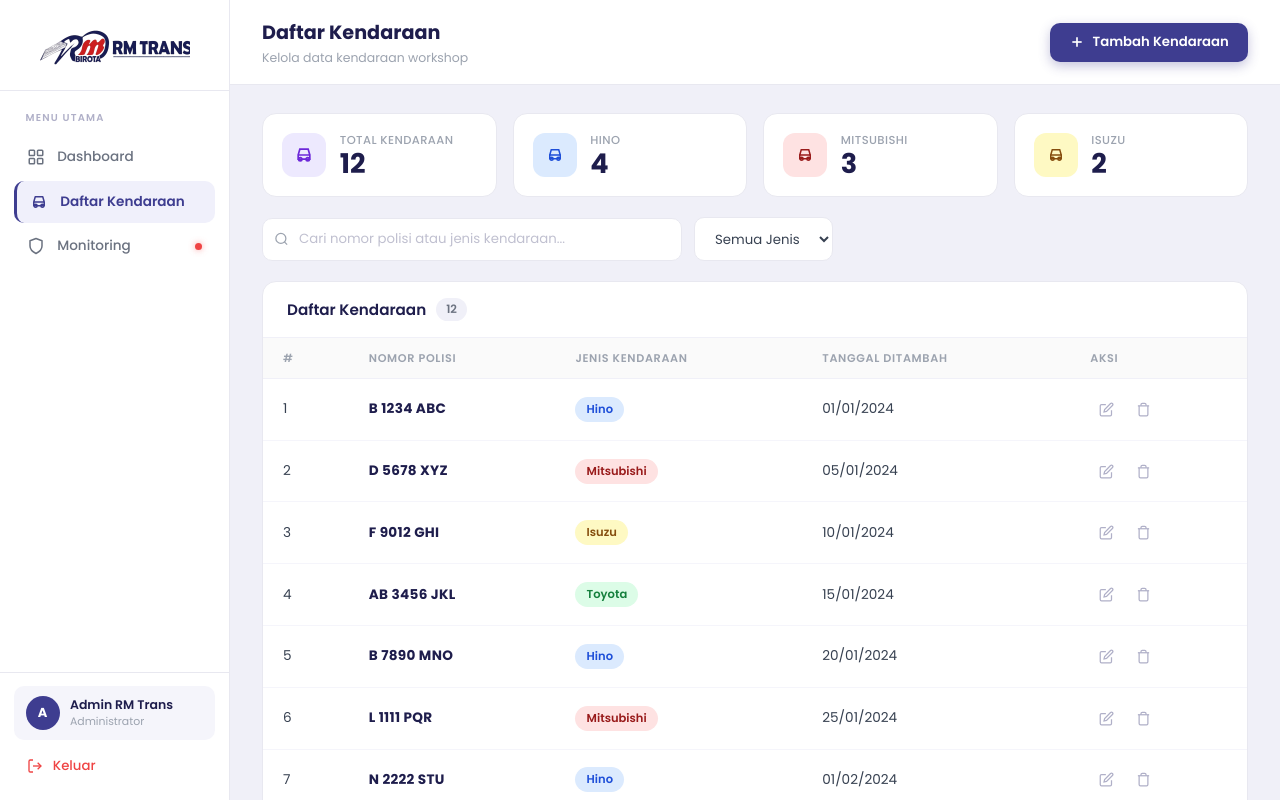
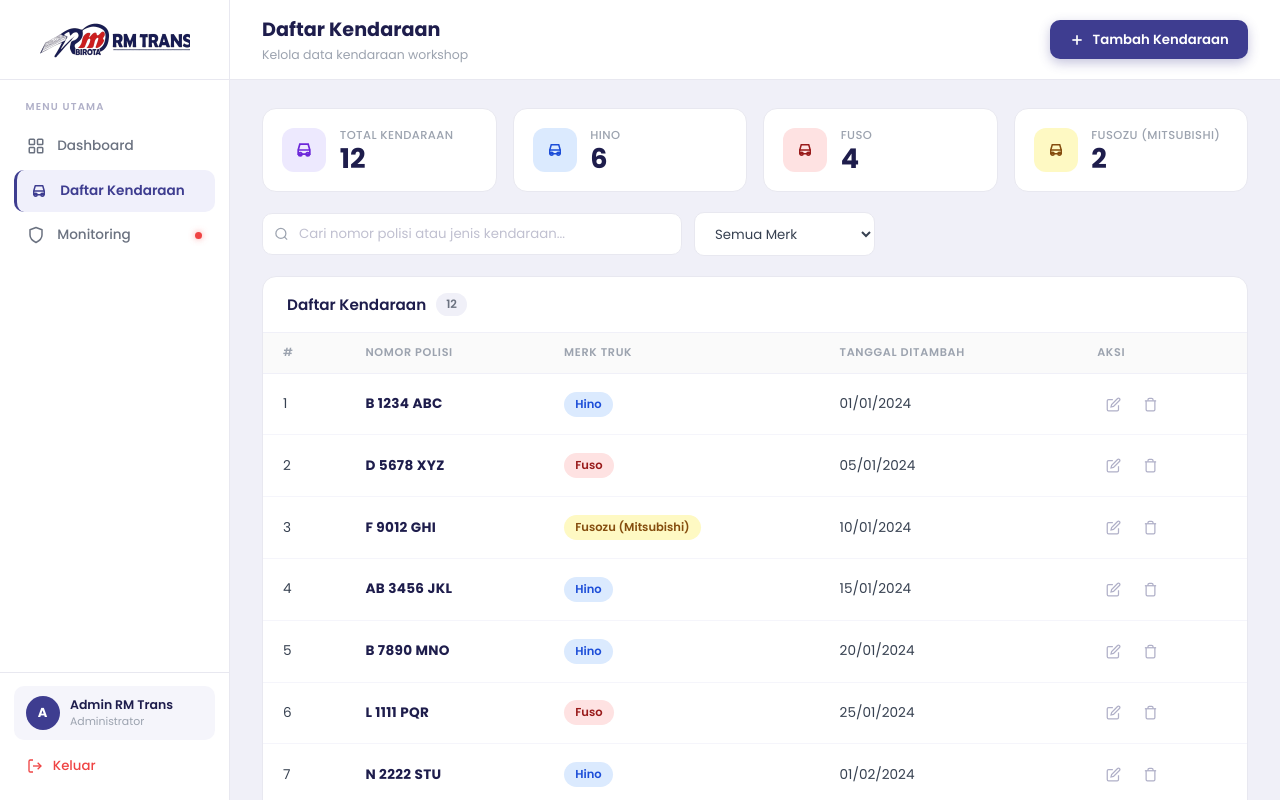
Before and after one commit to Ronaltama/RM_TRANS-Monitoring-Bengkel, a Vue app in the folder Frontend/: page /kendaraan in a window 1280 px wide. Shown: the top 800 px of the page. Built offline with nearby package versions, Linux system fonts and the light colour scheme.

Commit message:
perubahan dikit

```diff
--- a/Frontend/src/components/AddKendaraanModal.vue
+++ b/Frontend/src/components/AddKendaraanModal.vue
@@ -24,7 +24,7 @@
 
         <form @submit.prevent="handleSubmit" class="modal-body">
           <div class="form-group">
-            <label>Merk Kendaraan <span class="req">*</span></label>
+            <label>Merk Truk <span class="req">*</span></label>
             <select v-model="form.jenis_kendaraan" required>
               <option value="">— Pilih Merk —</option>
               <option v-for="m in merks" :key="m" :value="m">{{ m }}</option>
@@ -40,7 +40,7 @@
           <transition name="fade">
             <div v-if="form.jenis_kendaraan || form.nopol" class="preview-box">
               <div class="preview-row">
-                <span class="preview-label">Jenis</span>
+                <span class="preview-label">Merk</span>
                 <span class="preview-val">{{ form.jenis_kendaraan || '—' }}</span>
               </div>
               <div class="preview-row">
@@ -71,7 +71,7 @@ export default {
   data() {
     return {
       form: { jenis_kendaraan: '', nopol: '' },
-      merks: ['Hino', 'Mitsubishi', 'Isuzu', 'Toyota', 'Daihatsu', 'Suzuki', 'Nissan']
+      merks: ['Hino', 'Fuso', 'Fusozu (Mitsubishi)']
     }
   },
   computed: {
--- a/Frontend/src/components/AddVehicleToMonitoringModal.vue
+++ b/Frontend/src/components/AddVehicleToMonitoringModal.vue
@@ -43,10 +43,10 @@ export default {
       availableKendaraan: [
         { id: 7, nopol: 'N 2222 STU', jenis_kendaraan: 'Hino' },
         { id: 8, nopol: 'R 3333 VWX', jenis_kendaraan: 'Isuzu' },
-        { id: 9, nopol: 'S 4444 YZA', jenis_kendaraan: 'Toyota' },
-        { id: 10, nopol: 'K 5555 BCD', jenis_kendaraan: 'Daihatsu' },
+        { id: 9, nopol: 'S 4444 YZA', jenis_kendaraan: 'Fuso' },
+        { id: 10, nopol: 'K 5555 BCD', jenis_kendaraan: 'Hino' },
         { id: 11, nopol: 'H 6666 EFG', jenis_kendaraan: 'Hino' },
-        { id: 12, nopol: 'G 7777 HIJ', jenis_kendaraan: 'Mitsubishi' }
+        { id: 12, nopol: 'G 7777 HIJ', jenis_kendaraan: 'Fuso' }
       ],
       form: { kendaraan_id: '', initial_km: 0 },
       errors: {}
--- a/Frontend/src/components/EditKendaraanModal.vue
+++ b/Frontend/src/components/EditKendaraanModal.vue
@@ -29,7 +29,7 @@
             <input v-model="form.nopol" type="text" placeholder="B 1234 ABC" required />
           </div>
           <div class="form-group">
-            <label>Merk Kendaraan <span class="req">*</span></label>
+            <label>Merk Truk <span class="req">*</span></label>
             <select v-model="form.jenis_kendaraan" required>
               <option value="" disabled>— Pilih Merk —</option>
               <option v-for="m in merks" :key="m" :value="m">{{ m }}</option>
@@ -59,8 +59,8 @@ export default {
   },
   data() {
     return {
-      form: { nopol: '', jenis_kendaraan: '' },
-      merks: ['Hino', 'Mitsubishi', 'Isuzu', 'Toyota', 'Daihatsu', 'Suzuki', 'Nissan']
+      form: { jenis_kendaraan: '', nopol: '' },
+      merks: ['Hino', 'Fuso', 'Fusozu (Mitsubishi)']
     }
   },
   watch: {
--- a/Frontend/src/components/Sidebar.vue
+++ b/Frontend/src/components/Sidebar.vue
@@ -179,7 +179,9 @@ export default {
   display: flex;
   align-items: center;
   justify-content: center;
-  padding: 1.5rem 1.25rem 1.25rem;
+  min-height: 80px;
+  box-sizing: border-box;
+  padding: 0 1.25rem;
   border-bottom: 1px solid #e8e8f0;
 }
 .sidebar-logo-img {
--- a/Frontend/src/views/DashboardView.vue
+++ b/Frontend/src/views/DashboardView.vue
@@ -125,9 +125,9 @@ export default {
       ],
       reminders: [
         { id: 1, vehicle: 'B 1234 ABC — Hino', component: 'Oli Mesin', status: 'Kritis < 500 KM', badgeClass: 'badge-red', dotClass: 'dot-red' },
-        { id: 2, vehicle: 'D 5678 XYZ — Mitsubishi', component: 'Ban Depan', status: 'Segera < 2000 KM', badgeClass: 'badge-yellow', dotClass: 'dot-yellow' },
-        { id: 3, vehicle: 'F 9012 GHI — Isuzu', component: 'Aki', status: 'Perhatian < 4000 KM', badgeClass: 'badge-orange', dotClass: 'dot-orange' },
-        { id: 4, vehicle: 'AB 3456 JKL — Toyota', component: 'Filter Udara', status: 'Kritis < 7 Hari', badgeClass: 'badge-red', dotClass: 'dot-red' },
+        { id: 2, vehicle: 'D 5678 XYZ — Fuso', component: 'Ban Depan', status: 'Segera < 2000 KM', badgeClass: 'badge-yellow', dotClass: 'dot-yellow' },
+        { id: 3, vehicle: 'F 9012 GHI — Fusozu (Mitsubishi)', component: 'Aki', status: 'Perhatian < 4000 KM', badgeClass: 'badge-orange', dotClass: 'dot-orange' },
+        { id: 4, vehicle: 'AB 3456 JKL — Hino', component: 'Filter Udara', status: 'Kritis < 7 Hari', badgeClass: 'badge-red', dotClass: 'dot-red' },
         { id: 5, vehicle: 'B 7890 MNO — Hino', component: 'Kopling', status: 'Segera < 12 Hari', badgeClass: 'badge-yellow', dotClass: 'dot-yellow' }
       ]
     }
@@ -169,7 +169,9 @@ body { font-family: 'Poppins', sans-serif; }
 .topbar {
   background: #fff;
   border-bottom: 1px solid #e8e8f0;
-  padding: 1.1rem 2rem;
+  min-height: 80px;
+  box-sizing: border-box;
+  padding: 0 2rem;
   display: flex;
   align-items: center;
   justify-content: space-between;
--- a/Frontend/src/views/KendaraanView.vue
+++ b/Frontend/src/views/KendaraanView.vue
@@ -51,8 +51,8 @@
             </button>
           </div>
           <select v-model="selectedMerk" class="select-filter">
-            <option value="">Semua Jenis</option>
-            <option v-for="m in ['Hino','Mitsubishi','Isuzu','Toyota','Daihatsu']" :key="m" :value="m">{{ m }}</option>
+            <option value="">Semua Merk</option>
+            <option v-for="m in ['Hino', 'Fuso', 'Fusozu (Mitsubishi)']" :key="m" :value="m">{{ m }}</option>
           </select>
         </div>
 
@@ -70,7 +70,7 @@
                 <tr>
                   <th>#</th>
                   <th>Nomor Polisi</th>
-                  <th>Jenis Kendaraan</th>
+                  <th>Merk Truk</th>
                   <th>Tanggal Ditambah</th>
                   <th>Aksi</th>
                 </tr>
@@ -134,22 +134,22 @@ export default {
       nextId: 13,
       merkList: [
         { name: 'Hino', bg: '#dbeafe', color: '#1d4ed8' },
-        { name: 'Mitsubishi', bg: '#fee2e2', color: '#991b1b' },
-        { name: 'Isuzu', bg: '#fef9c3', color: '#854d0e' },
+        { name: 'Fuso', bg: '#fee2e2', color: '#991b1b' },
+        { name: 'Fusozu (Mitsubishi)', bg: '#fef9c3', color: '#854d0e' },
       ],
       kendaraanList: [
         { id: 1, nopol: 'B 1234 ABC', jenis_kendaraan: 'Hino', tanggal: '01/01/2024' },
-        { id: 2, nopol: 'D 5678 XYZ', jenis_kendaraan: 'Mitsubishi', tanggal: '05/01/2024' },
-        { id: 3, nopol: 'F 9012 GHI', jenis_kendaraan: 'Isuzu', tanggal: '10/01/2024' },
-        { id: 4, nopol: 'AB 3456 JKL', jenis_kendaraan: 'Toyota', tanggal: '15/01/2024' },
+        { id: 2, nopol: 'D 5678 XYZ', jenis_kendaraan: 'Fuso', tanggal: '05/01/2024' },
+        { id: 3, nopol: 'F 9012 GHI', jenis_kendaraan: 'Fusozu (Mitsubishi)', tanggal: '10/01/2024' },
+        { id: 4, nopol: 'AB 3456 JKL', jenis_kendaraan: 'Hino', tanggal: '15/01/2024' },
         { id: 5, nopol: 'B 7890 MNO', jenis_kendaraan: 'Hino', tanggal: '20/01/2024' },
-        { id: 6, nopol: 'L 1111 PQR', jenis_kendaraan: 'Mitsubishi', tanggal: '25/01/2024' },
+        { id: 6, nopol: 'L 1111 PQR', jenis_kendaraan: 'Fuso', tanggal: '25/01/2024' },
         { id: 7, nopol: 'N 2222 STU', jenis_kendaraan: 'Hino', tanggal: '01/02/2024' },
-        { id: 8, nopol: 'R 3333 VWX', jenis_kendaraan: 'Isuzu', tanggal: '05/02/2024' },
-        { id: 9, nopol: 'S 4444 YZA', jenis_kendaraan: 'Toyota', tanggal: '10/02/2024' },
-        { id: 10, nopol: 'K 5555 BCD', jenis_kendaraan: 'Daihatsu', tanggal: '15/02/2024' },
+        { id: 8, nopol: 'R 3333 VWX', jenis_kendaraan: 'Fusozu (Mitsubishi)', tanggal: '05/02/2024' },
+        { id: 9, nopol: 'S 4444 YZA', jenis_kendaraan: 'Fuso', tanggal: '10/02/2024' },
+        { id: 10, nopol: 'K 5555 BCD', jenis_kendaraan: 'Hino', tanggal: '15/02/2024' },
         { id: 11, nopol: 'H 6666 EFG', jenis_kendaraan: 'Hino', tanggal: '20/02/2024' },
-        { id: 12, nopol: 'G 7777 HIJ', jenis_kendaraan: 'Mitsubishi', tanggal: '25/02/2024' }
+        { id: 12, nopol: 'G 7777 HIJ', jenis_kendaraan: 'Fuso', tanggal: '25/02/2024' }
       ]
     }
   },
@@ -184,7 +184,7 @@ export default {
       this.kendaraanList = this.kendaraanList.filter(k => k.id !== id)
     },
     getMerkBadgeClass(j) {
-      const m = { 'Hino': 'badge-blue', 'Mitsubishi': 'badge-red', 'Isuzu': 'badge-yellow', 'Toyota': 'badge-green', 'Daihatsu': 'badge-purple' }
+      const m = { 'Hino': 'badge-blue', 'Fuso': 'badge-red', 'Fusozu (Mitsubishi)': 'badge-yellow' }
       return m[j] || 'badge-gray'
     }
   }
@@ -201,7 +201,7 @@ export default {
 .main-content { flex: 1; background: #f0f0f8; display: flex; flex-direction: column; min-width: 0; }
 
 /* ===== TOPBAR ===== */
-.topbar { background: #fff; border-bottom: 1px solid #e8e8f0; padding: 1.1rem 2rem; display: flex; align-items: center; justify-content: space-between; position: sticky; top: 0; z-index: 10; }
+.topbar { background: #fff; border-bottom: 1px solid #e8e8f0; min-height: 80px; box-sizing: border-box; padding: 0 2rem; display: flex; align-items: center; justify-content: space-between; position: sticky; top: 0; z-index: 10; }
 .page-title { font-size: 1.2rem; font-weight: 700; color: #1e1d4c; }
 .page-sub { font-size: 0.78rem; color: #9ca3af; margin-top: 2px; }
 .btn-primary { display: flex; align-items: center; gap: 7px; padding: 0.6rem 1.2rem; background: #3E3D90; border: none; border-radius: 10px; color: #fff; font-family: 'Poppins', sans-serif; font-size: 0.83rem; font-weight: 600; cursor: pointer; transition: background 0.15s, transform 0.1s; box-shadow: 0 4px 12px rgba(62,61,144,0.3); }
--- a/Frontend/src/views/MonitoringKendaraanView.vue
+++ b/Frontend/src/views/MonitoringKendaraanView.vue
@@ -51,7 +51,7 @@
               <thead>
                 <tr>
                   <th>Plat Nomor</th>
-                  <th>Jenis Kendaraan</th>
+                  <th>Merk Truk</th>
                   <th>Total KM</th>
                   <th>Status</th>
                   <th>Aksi</th>
@@ -126,11 +126,11 @@ export default {
       showAdd: false,
       monitoringList: [
         { id: 1, plat_nomor: 'B 1234 ABC', jenis_kendaraan: 'Hino', total_km: 87500, critical: 2 },
-        { id: 2, plat_nomor: 'D 5678 XYZ', jenis_kendaraan: 'Mitsubishi', total_km: 55200, critical: 1 },
-        { id: 3, plat_nomor: 'F 9012 GHI', jenis_kendaraan: 'Isuzu', total_km: 120000, critical: 0 },
-        { id: 4, plat_nomor: 'AB 3456 JKL', jenis_kendaraan: 'Toyota', total_km: 34800, critical: 3 },
+        { id: 2, plat_nomor: 'D 5678 XYZ', jenis_kendaraan: 'Fuso', total_km: 55200, critical: 1 },
+        { id: 3, plat_nomor: 'F 9012 GHI', jenis_kendaraan: 'Fusozu (Mitsubishi)', total_km: 120000, critical: 0 },
+        { id: 4, plat_nomor: 'AB 3456 JKL', jenis_kendaraan: 'Hino', total_km: 34800, critical: 3 },
         { id: 5, plat_nomor: 'B 7890 MNO', jenis_kendaraan: 'Hino', total_km: 98700, critical: 0 },
-        { id: 6, plat_nomor: 'L 1111 PQR', jenis_kendaraan: 'Mitsubishi', total_km: 67300, critical: 1 }
+        { id: 6, plat_nomor: 'L 1111 PQR', jenis_kendaraan: 'Fuso', total_km: 67300, critical: 1 }
       ]
     }
   },
@@ -162,7 +162,7 @@ export default {
 .page-layout { display: flex; min-height: 100vh; font-family: 'Poppins', sans-serif; }
 .main-content { flex: 1; background: #f0f0f8; display: flex; flex-direction: column; min-width: 0; }
 
-.topbar { background: #fff; border-bottom: 1px solid #e8e8f0; padding: 1.1rem 2rem; display: flex; align-items: center; justify-content: space-between; position: sticky; top: 0; z-index: 10; }
+.topbar { background: #fff; border-bottom: 1px solid #e8e8f0; min-height: 80px; box-sizing: border-box; padding: 0 2rem; display: flex; align-items: center; justify-content: space-between; position: sticky; top: 0; z-index: 10; }
 .page-title { font-size: 1.2rem; font-weight: 700; color: #1e1d4c; }
 .page-sub { font-size: 0.78rem; color: #9ca3af; margin-top: 2px; }
 .accent { color: #3E3D90; font-weight: 600; }
--- a/Frontend/src/views/VehicleDetailView.vue
+++ b/Frontend/src/views/VehicleDetailView.vue
@@ -135,13 +135,19 @@
               <p class="info-value">{{ formatNumber(vehicle.total_km) }} <span class="info-unit">km</span></p>
             </div>
             <div class="form-group">
-              <label>Tambah KM</label>
-              <input v-model.number="kmToAdd" type="number" min="0" placeholder="Contoh: 500" />
-              <p class="hint">Jarak yang baru ditempuh</p>
+              <label>KM Saat Ini (di Speedometer)</label>
+              <input v-model.number="newTotalKm" type="number" min="0" placeholder="Contoh: 85000" />
+              <p class="hint">Masukkan angka KM tanpa pemisah (contoh: 85000)</p>
             </div>
             <div class="preview-box">
-              <p class="preview-label">Total Baru</p>
-              <p class="preview-value">{{ formatNumber(vehicle.total_km + (kmToAdd || 0)) }} <span class="preview-unit">km</span></p>
+              <p class="preview-label">Selisih Jarak Ditempuh</p>
+              <p class="preview-value" v-if="(newTotalKm || 0) > vehicle.total_km" style="color: #16a34a;">
+                + {{ formatNumber((newTotalKm || 0) - vehicle.total_km) }} <span class="preview-unit">km</span>
+              </p>
+              <p class="preview-value" v-else-if="(newTotalKm || 0) > 0" style="color: #dc2626; font-size: 0.9rem;">
+                Harus > {{ formatNumber(vehicle.total_km) }} km
+              </p>
+              <p class="preview-value" v-else>0 <span class="preview-unit">km</span></p>
             </div>
           </div>
           <div class="modal-footer">
@@ -265,7 +271,7 @@ export default {
       showAddComponent: false,
       showEditComponent: false,
       selectedComponent: null,
-      kmToAdd: 0,
+      newTotalKm: null,
       newComp: { name: '', category: '', targetKm: 10000 },
       categories: ['Ban', 'Oli', 'Accu', 'Rem', 'Kopling', 'Filter', 'Lainnya'],
       vehicles: {
@@ -311,11 +317,11 @@ export default {
     getBarClass(h) { if (h < 30) return 'bg-red'; if (h < 60) return 'bg-orange'; return 'bg-green' },
     getHealthClass(h) { if (h < 30) return 'text-red'; if (h < 60) return 'text-orange'; return 'text-green' },
     updateKm() {
-      if (this.kmToAdd > 0) {
+      if (this.newTotalKm > this.vehicle.total_km) {
         const id = this.$route.params.id
-        if (this.vehicles[id]) this.vehicles[id].total_km += this.kmToAdd
+        if (this.vehicles[id]) this.vehicles[id].total_km = this.newTotalKm
       }
-      this.showUpdateKm = false; this.kmToAdd = 0
+      this.showUpdateKm = false; this.newTotalKm = null
     },
     markComplete(comp) {
       if (!confirm('Reset "' + comp.name + '" ke 100%?')) return
@@ -343,7 +349,7 @@ export default {
 .main-content { flex: 1; background: #f0f0f8; display: flex; flex-direction: column; min-width: 0; }
 
 /* TOPBAR */
-.topbar { background: #fff; border-bottom: 1px solid #e8e8f0; padding: 1.1rem 2rem; display: flex; align-items: center; justify-content: space-between; gap: 1rem; position: sticky; top: 0; z-index: 10; }
+.topbar { background: #fff; border-bottom: 1px solid #e8e8f0; min-height: 80px; box-sizing: border-box; padding: 0 2rem; display: flex; align-items: center; justify-content: space-between; gap: 1rem; position: sticky; top: 0; z-index: 10; }
 .topbar-left { display: flex; align-items: center; gap: 0.85rem; }
 .back-btn { width: 36px; height: 36px; display: flex; align-items: center; justify-content: center; border: 1.5px solid #e8e8f0; background: #f5f5fb; border-radius: 9px; cursor: pointer; color: #374151; transition: all 0.15s; flex-shrink: 0; }
 .back-btn:hover { background: #ede9fe; border-color: #3E3D90; color: #3E3D90; }
```
Also changed, not shown: Frontend/src/components/UpdateKilometerModal.vue (+16 -21 lines), 2 other files (tests, documents, lock files or other folders).
